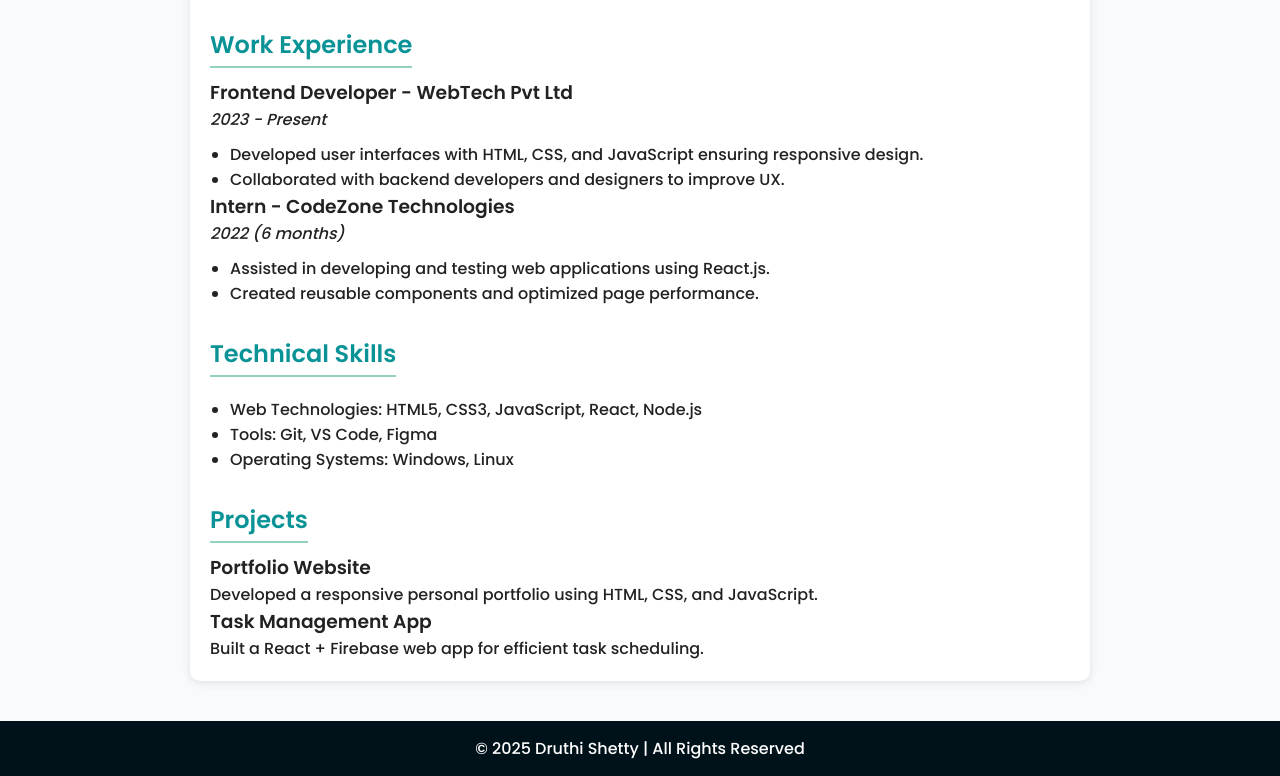
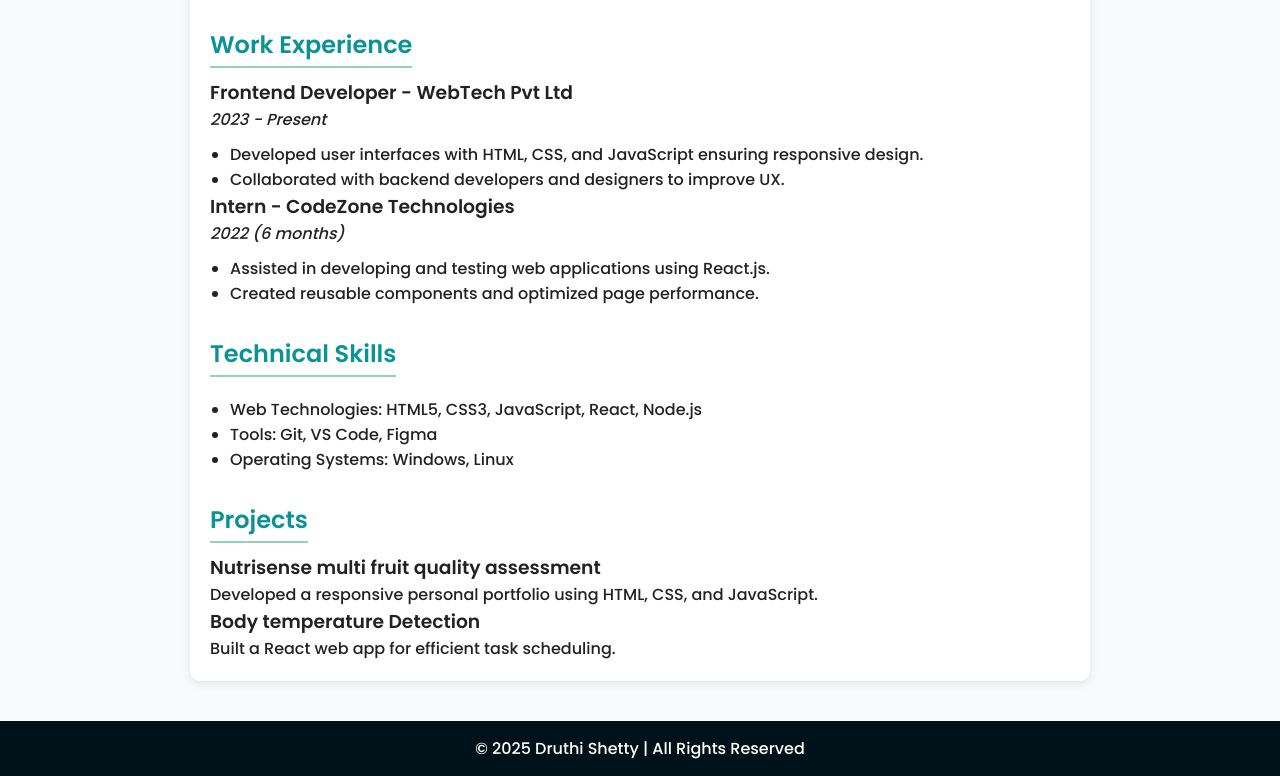
Before and after one commit to DruthiShetty09/website, a plain HTML site: page resume.html in a window 1280 px wide. Shown: the part 550-1326 px from the top of the page. Drawn offline with Linux system fonts and the light colour scheme.

Commit message:
Update resume.html

```diff
--- a/resume.html
+++ b/resume.html
@@ -88,12 +88,12 @@
     <section id="projects">
       <h2>Projects</h2>
       <article>
-        <h3>Portfolio Website</h3>
+        <h3>Nutrisense multi fruit quality assessment</h3>
         <p>Developed a responsive personal portfolio using HTML, CSS, and JavaScript.</p>
       </article>
       <article>
-        <h3>Task Management App</h3>
-        <p>Built a React + Firebase web app for efficient task scheduling.</p>
+        <h3>Body temperature Detection</h3>
+        <p>Built a React web app for efficient task scheduling.</p>
       </article>
     </section>
   </main>
```
